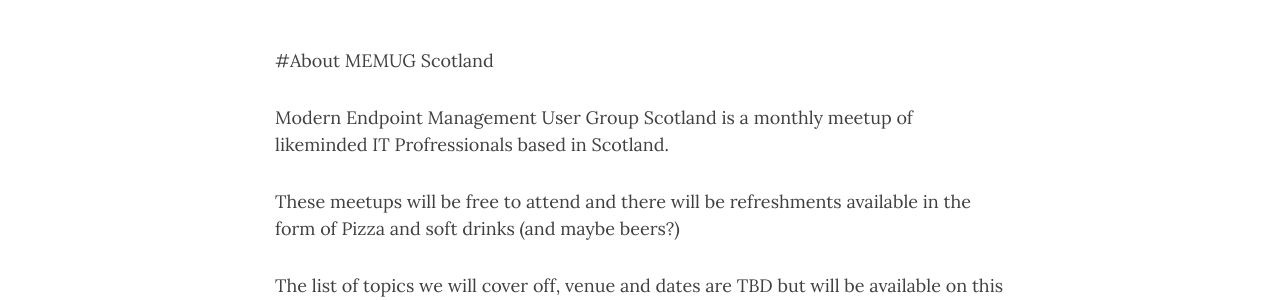
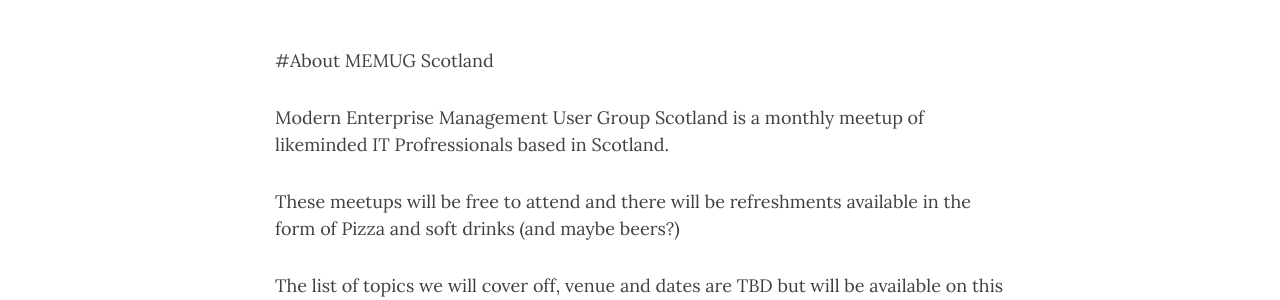
Before and after one commit to smcallister594/memugscotland, a Jekyll site: the page built from about.md, in a window 1280 px wide and 1125 px high. Shown: the part 317-617 px from the top of the window. Built offline with Jekyll 4.4.1, drawn with Linux system fonts in a browser that asks for light colours; nearby versions of some CDN libraries; comment, search, counter and statistics services are not loaded.

Commit message:
updated some wording

```diff
--- a/_config.yml
+++ b/_config.yml
@@ -6,7 +6,7 @@
 # --- Required options --- #
 
 # Name of website
-title: Modern Endpoint Management User Group Scotland
+title: Modern Enterprise Management User Group Scotland
 
 # Your name to show in the footer
 author: MEMUG Scotland
--- a/about.md
+++ b/about.md
@@ -6,7 +6,7 @@
 
 #About MEMUG Scotland
 
-Modern Endpoint Management User Group Scotland is a monthly meetup of likeminded IT Profressionals based in Scotland.
+Modern Enterprise Management User Group Scotland is a monthly meetup of likeminded IT Profressionals based in Scotland.
 
 These meetups will be free to attend and there will be refreshments available in the form of Pizza and soft drinks (and maybe beers?)
 
--- a/index.html
+++ b/index.html
@@ -1,5 +1,5 @@
 ---
 layout: home
 title: MEMUG Scotland
-subtitle: Modern Endpoint Management User Group Scotland
+subtitle: Modern Enterprise Management User Group Scotland
 ---
```
Also changed, not shown: MEMUGScotland-Resources/README.md (+2 -2 lines), _posts/2022-07-01-QA.md (+1 -1 lines), _posts/DONOTPOST_2022-06-28-first-meetup.md (+1 -1 lines), sponsors.md (+1 -1 lines), README.md, assets/img/glasgow-edinburgh-skylinepng-sharp-highres.png (added), assets/img/glasgow-edinburgh-skylinepng-sharp.png (added), assets/img/inc_group_logo.png (added), 1 other file.
